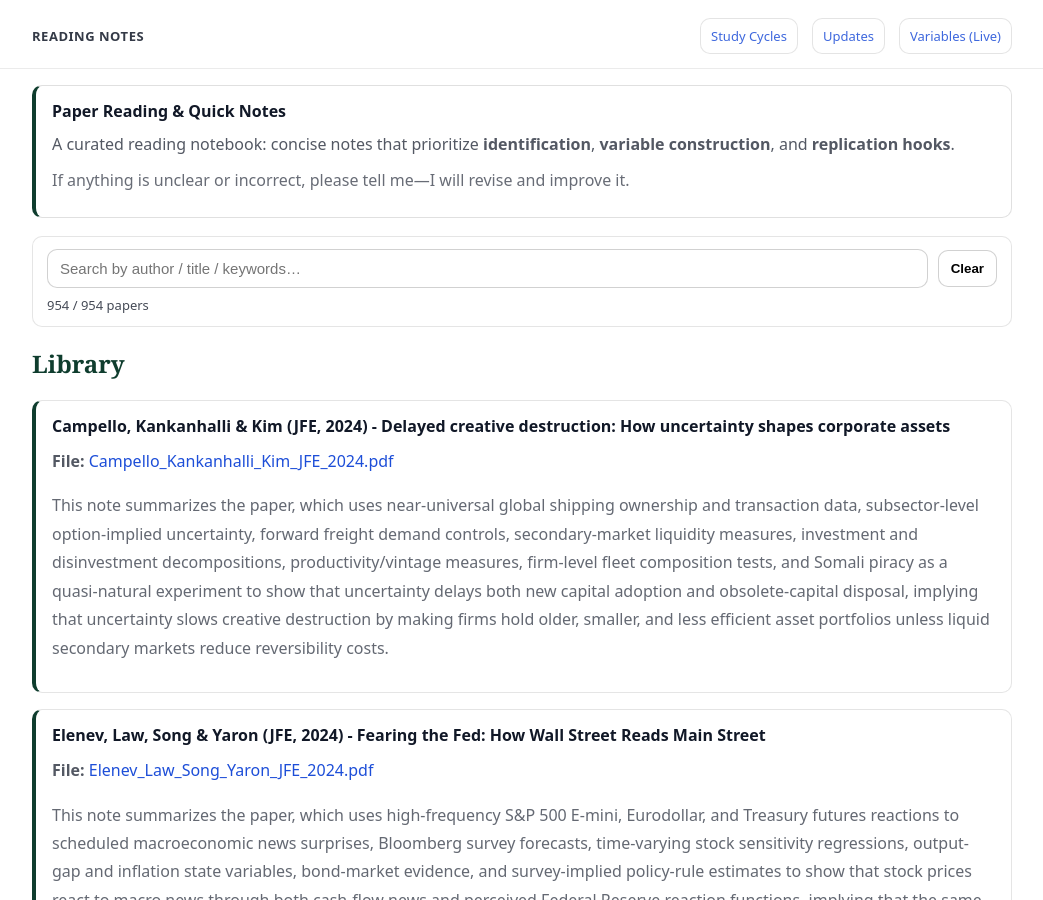
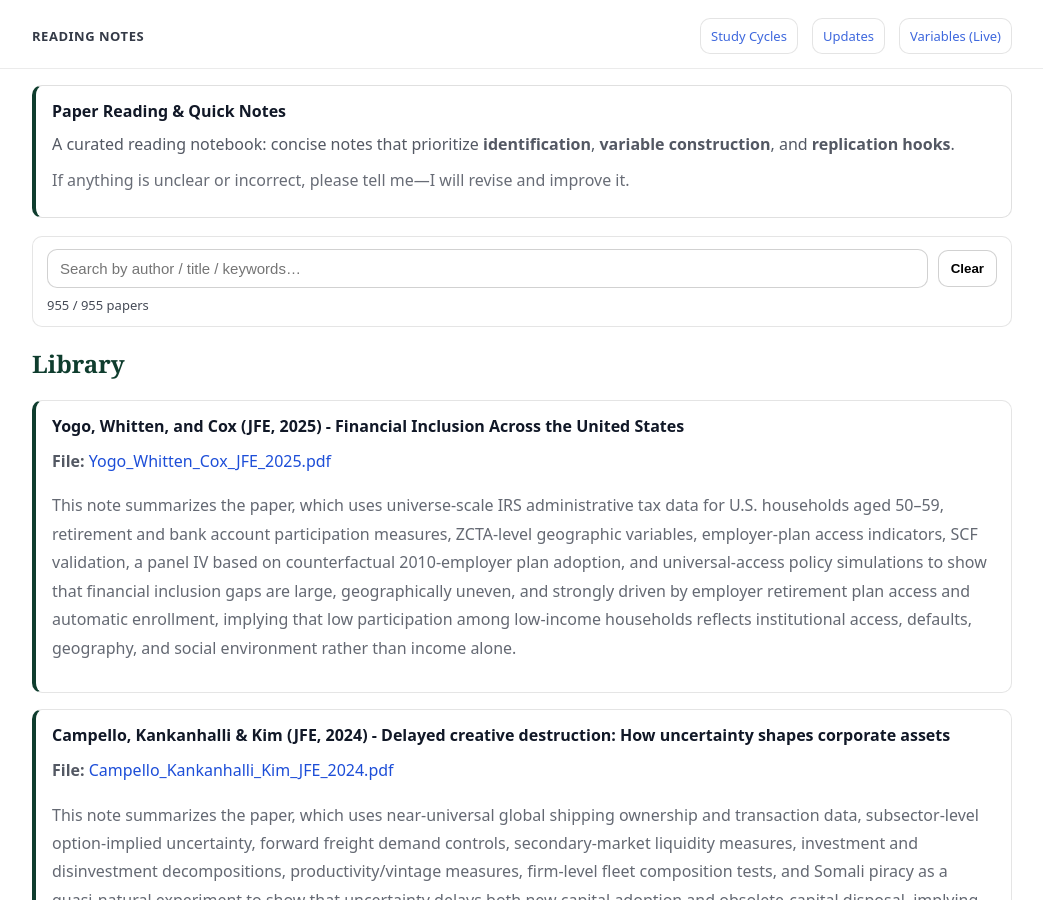
Before and after one commit to yaxinzn/study-archive, a Jekyll site: the page built from reading/index.md, in a window 1280 px wide and 900 px high. Shown: the whole window, without its empty margins (118-1161 px from the left). Built offline with Jekyll 4.4.1, drawn with Linux system fonts in a browser that asks for light colours.

Commit message:
Reading: add/update Yogo_Whitten_Cox_JFE_2025.pdf

```diff
--- a/_data/reading.yml
+++ b/_data/reading.yml
@@ -1,3 +1,7 @@
+- title: "Yogo, Whitten, and Cox (JFE, 2025) - Financial Inclusion Across the United States"
+  file: "Yogo_Whitten_Cox_JFE_2025.pdf"
+  desc: "This note summarizes the paper, which uses universe-scale IRS administrative tax data for U.S. households aged 50–59, retirement and bank account participation measures, ZCTA-level geographic variables, employer-plan access indicators, SCF validation, a panel IV based on counterfactual 2010-employer plan adoption, and universal-access policy simulations to show that financial inclusion gaps are large, geographically uneven, and strongly driven by employer retirement plan access and automatic enrollment, implying that low participation among low-income households reflects institutional access, defaults, geography, and social environment rather than income alone."
+
 - title: "Campello, Kankanhalli & Kim (JFE, 2024) - Delayed creative destruction: How uncertainty shapes corporate assets"
   file: "Campello_Kankanhalli_Kim_JFE_2024.pdf"
   desc: "This note summarizes the paper, which uses near-universal global shipping ownership and transaction data, subsector-level option-implied uncertainty, forward freight demand controls, secondary-market liquidity measures, investment and disinvestment decompositions, productivity/vintage measures, firm-level fleet composition tests, and Somali piracy as a quasi-natural experiment to show that uncertainty delays both new capital adoption and obsolete-capital disposal, implying that uncertainty slows creative destruction by making firms hold older, smaller, and less efficient asset portfolios unless liquid secondary markets reduce reversibility costs."
```
Also changed, not shown: 1 other file.
